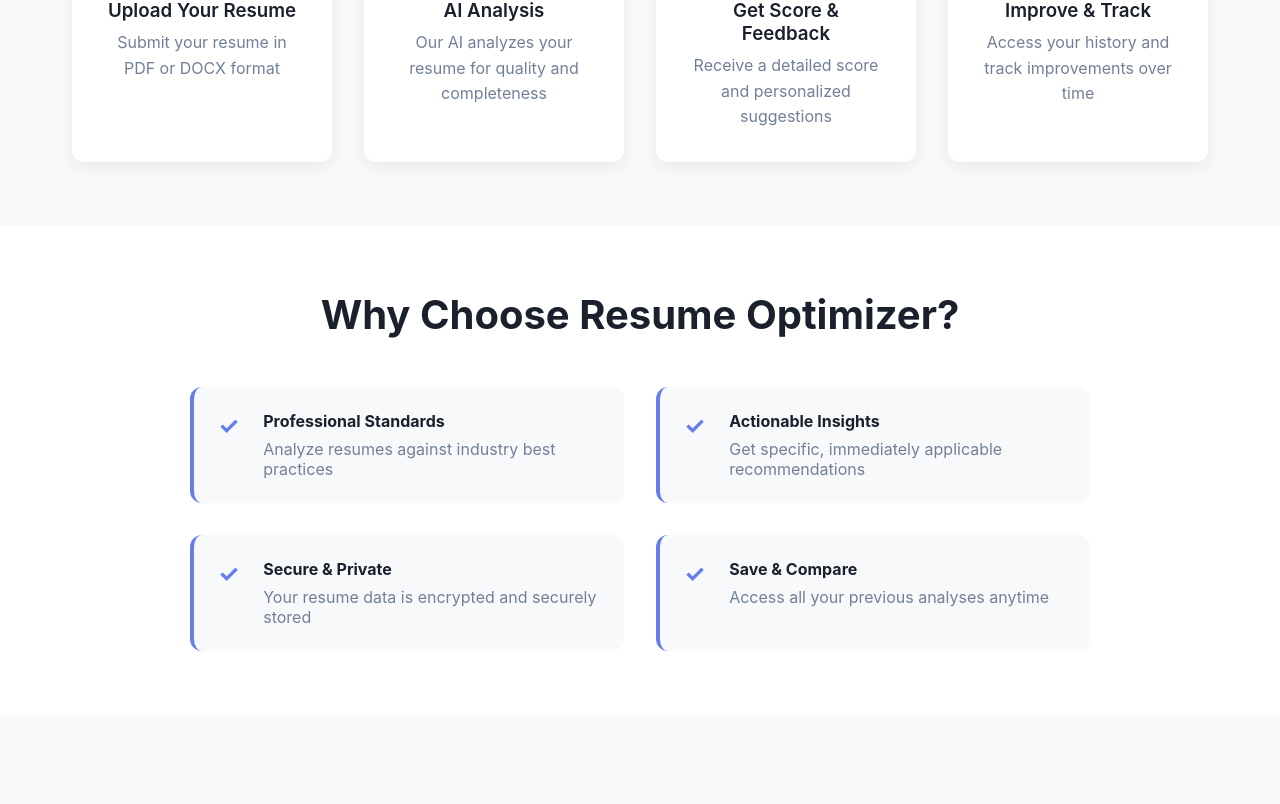
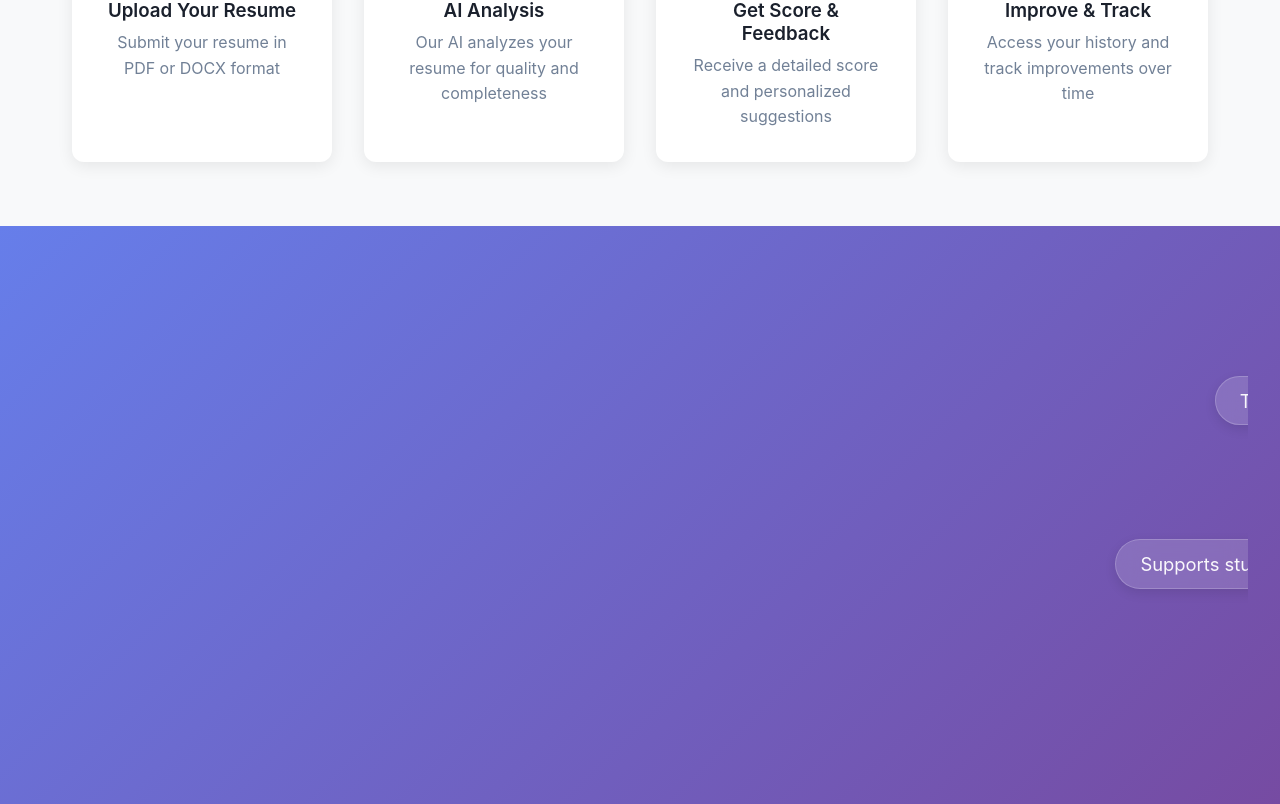
Before and after one commit to JuliusEje/Advanced-Software-Engineering, a Vue app in the folder frontend/: page / in a window 1280 px wide. Shown: the part 702-1506 px from the top of the page. Before the commit the page ends 1417 px from the top, so only its background shows below. Built offline with nearby package versions, Linux system fonts and the light colour scheme.

Commit message:
add(feedback): add feedback on homepage

```diff
--- /dev/null
+++ b/frontend/src/components/DanmakuTestimonials.vue
@@ -0,0 +1,265 @@
+<template>
+  <div class="danmaku-container">
+    <div class="danmaku-stage">
+      <div
+        v-for="message in activeMessages"
+        :key="message.id"
+        class="danmaku-message"
+        :style="{
+          top: message.top + 'px',
+          animationDuration: message.duration + 's',
+          animationPlayState: message.paused ? 'paused' : 'running'
+        }"
+        @mouseenter="pauseMessage(message.id)"
+        @mouseleave="resumeMessage(message.id)"
+      >
+        <span class="message-text">{{ message.text }}</span>
+        <span class="message-author">— {{ message.author }}</span>
+      </div>
+    </div>
+  </div>
+</template>
+
+<script setup lang="ts">
+import { ref, onMounted, onUnmounted } from 'vue'
+
+interface DanmakuMessage {
+  id: number
+  text: string
+  author: string
+  top: number
+  duration: number
+  paused: boolean
+}
+
+const studentNames = [
+  "Sarah M.", "James L.", "Emily R.", "Michael T.", "Jessica W.",
+  "David K.", "Amanda P.", "Ryan C.", "Nicole H.", "Chris B.",
+  "Lauren S.", "Alex J.", "Megan F.", "Daniel G.", "Rachel N."
+]
+
+const professorNames = [
+  "Prof. Anderson", "Dr. Martinez", "Prof. Chen", "Dr. Williams", "Prof. Thompson"
+]
+
+const studentTestimonials = [
+  "This helped me land my first internship.",
+  "My CV looks way more professional now.",
+  "I finally understand how to structure my resume.",
+  "Super helpful for someone with no experience.",
+  "Got more interview calls after using this.",
+  "Makes resume building so much easier.",
+  "Clear guidance, no more guessing.",
+  "Saved me so much time.",
+  "I wish I found this earlier.",
+  "Helped me stand out among other applicants.",
+  "Now I actually feel confident applying.",
+  "Simple but very effective.",
+  "Great for beginners.",
+  "My resume finally makes sense.",
+  "Really useful for JCU students."
+]
+
+const professorTestimonials = [
+  "A practical tool for improving student employability.",
+  "Helps students present their skills more effectively.",
+  "Encourages structured and professional CV writing.",
+  "A useful resource for career preparation.",
+  "Supports students in building job-ready profiles."
+]
+
+const activeMessages = ref<DanmakuMessage[]>([])
+let messageIdCounter = 0
+let spawnInterval: number
+const maxMessages = 10
+const spawnDelay = 2500 // 2.5 seconds
+const containerHeight = 450 // Height of danmaku area
+const messageHeight = 50 // Approximate height of each message (increased)
+const padding = 20 // Top and bottom padding
+
+const getRandomTestimonial = (): { text: string; author: string } => {
+  // 80% student, 20% professor
+  const isStudent = Math.random() < 0.8
+
+  if (isStudent) {
+    const text = studentTestimonials[Math.floor(Math.random() * studentTestimonials.length)]
+    const author = studentNames[Math.floor(Math.random() * studentNames.length)]
+    return { text, author }
+  } else {
+    const text = professorTestimonials[Math.floor(Math.random() * professorTestimonials.length)]
+    const author = professorNames[Math.floor(Math.random() * professorNames.length)]
+    return { text, author }
+  }
+}
+
+const getRandomDuration = (): number => {
+  // 12-18 seconds
+  return Math.random() * 6 + 12
+}
+
+const getRandomTop = (): number => {
+  // Random position within container, avoiding edges
+  const usableHeight = containerHeight - messageHeight - (padding * 2)
+  return Math.random() * usableHeight + padding
+}
+
+const spawnMessage = () => {
+  if (activeMessages.value.length >= maxMessages) {
+    return
+  }
+
+  const testimonial = getRandomTestimonial()
+  const newMessage: DanmakuMessage = {
+    id: messageIdCounter++,
+    text: testimonial.text,
+    author: testimonial.author,
+    top: getRandomTop(),
+    duration: getRandomDuration(),
+    paused: false
+  }
+
+  activeMessages.value.push(newMessage)
+
+  // Remove message after animation completes
+  setTimeout(() => {
+    activeMessages.value = activeMessages.value.filter(m => m.id !== newMessage.id)
+  }, newMessage.duration * 1000)
+}
+
+const pauseMessage = (id: number) => {
+  const message = activeMessages.value.find(m => m.id === id)
+  if (message) {
+    message.paused = true
+  }
+}
+
+const resumeMessage = (id: number) => {
+  const message = activeMessages.value.find(m => m.id === id)
+  if (message) {
+    message.paused = false
+  }
+}
+
+onMounted(() => {
+  // Spawn initial messages with staggered timing
+  for (let i = 0; i < 5; i++) {
+    setTimeout(() => {
+      spawnMessage()
+    }, i * 600)
+  }
+
+  // Continue spawning messages
+  spawnInterval = window.setInterval(() => {
+    spawnMessage()
+  }, spawnDelay)
+})
+
+onUnmounted(() => {
+  clearInterval(spawnInterval)
+})
+</script>
+
+<style scoped>
+.danmaku-container {
+  background: linear-gradient(135deg, #667eea 0%, #764ba2 100%);
+  padding: 4rem 2rem;
+  position: relative;
+  overflow: hidden;
+  min-height: 450px;
+}
+
+.danmaku-stage {
+  position: relative;
+  width: 100%;
+  height: 450px;
+  overflow: hidden;
+}
+
+.danmaku-message {
+  position: absolute;
+  right: -100%;
+  white-space: nowrap;
+  color: rgba(255, 255, 255, 0.95);
+  font-size: 1.15rem;
+  font-weight: 400;
+  padding: 0.8rem 1.5rem;
+  background: rgba(255, 255, 255, 0.15);
+  backdrop-filter: blur(10px);
+  border-radius: 25px;
+  border: 1px solid rgba(255, 255, 255, 0.2);
+  box-shadow: 0 4px 12px rgba(0, 0, 0, 0.1);
+  animation: slide-left linear forwards;
+  cursor: default;
+  user-select: none;
+  transition: transform 0.2s;
+  display: flex;
+  align-items: center;
+  gap: 0.5rem;
+}
+
+.danmaku-message:hover {
+  transform: scale(1.05);
+  background: rgba(255, 255, 255, 0.25);
+}
+
+.message-text {
+  color: rgba(255, 255, 255, 0.95);
+}
+
+.message-author {
+  color: rgba(255, 255, 255, 0.75);
+  font-size: 0.95rem;
+  font-style: italic;
+}
+
+@keyframes slide-left {
+  from {
+    right: -100%;
+  }
+  to {
+    right: 110%;
+  }
+}
+
+@media (max-width: 768px) {
+  .danmaku-container {
+    padding: 3rem 1rem;
+    min-height: 350px;
+  }
+
+  .danmaku-stage {
+    height: 350px;
+  }
+
+  .danmaku-message {
+    font-size: 1rem;
+    padding: 0.6rem 1.2rem;
+  }
+
+  .message-author {
+    font-size: 0.85rem;
+  }
+}
+
+@media (max-width: 480px) {
+  .danmaku-container {
+    min-height: 250px;
+  }
+
+  .danmaku-stage {
+    height: 250px;
+  }
+
+  .danmaku-message {
+    font-size: 0.9rem;
+    padding: 0.5rem 1rem;
+    flex-direction: column;
+    align-items: flex-start;
+    gap: 0.2rem;
+  }
+
+  .message-author {
+    font-size: 0.8rem;
+  }
+}
+</style>
--- a/frontend/src/views/Home.vue
+++ b/frontend/src/views/Home.vue
@@ -73,39 +73,7 @@
       </div>
     </div>
 
-    <div class="benefits-section">
-      <h2>Why Choose Resume Optimizer?</h2>
-      <div class="benefits-list">
-        <div class="benefit-item">
-          <span class="check-mark">✓</span>
-          <div>
-            <h4>Professional Standards</h4>
-            <p>Analyze resumes against industry best practices</p>
-          </div>
-        </div>
-        <div class="benefit-item">
-          <span class="check-mark">✓</span>
-          <div>
-            <h4>Actionable Insights</h4>
-            <p>Get specific, immediately applicable recommendations</p>
-          </div>
-        </div>
-        <div class="benefit-item">
-          <span class="check-mark">✓</span>
-          <div>
-            <h4>Secure & Private</h4>
-            <p>Your resume data is encrypted and securely stored</p>
-          </div>
-        </div>
-        <div class="benefit-item">
-          <span class="check-mark">✓</span>
-          <div>
-            <h4>Save & Compare</h4>
-            <p>Access all your previous analyses anytime</p>
-          </div>
-        </div>
-      </div>
-    </div>
+    <DanmakuTestimonials />
   </div>
 </template>
 
@@ -113,6 +81,7 @@
 import { useRouter } from "vue-router";
 import { useAuthStore } from "@/stores/auth";
 import TypingEffect from "@/components/TypingEffect.vue";
+import DanmakuTestimonials from "@/components/DanmakuTestimonials.vue";
 
 const router = useRouter();
 const authStore = useAuthStore();
@@ -296,54 +265,6 @@ const handleLogout = async () => {
   line-height: 1.6;
 }
 
-.benefits-section {
-  background: white;
-  padding: 4rem 2rem;
-  margin-top: 4rem;
-}
-
-.benefits-section h2 {
-  font-size: 2.5rem;
-  color: #1a202c;
-  text-align: center;
-  margin-bottom: 3rem;
-  font-weight: 700;
-}
-
-.benefits-list {
-  max-width: 900px;
-  margin: 0 auto;
-  display: grid;
-  grid-template-columns: repeat(auto-fit, minmax(300px, 1fr));
-  gap: 2rem;
-}
-
-.benefit-item {
-  display: flex;
-  gap: 1.5rem;
-  padding: 1.5rem;
-  background: #f8f9fa;
-  border-radius: 12px;
-  border-left: 4px solid #667eea;
-}
-
-.check-mark {
-  flex-shrink: 0;
-  font-size: 1.5rem;
-  color: #667eea;
-  font-weight: 700;
-}
-
-.benefit-item h4 {
-  color: #1a202c;
-  margin-bottom: 0.5rem;
-}
-
-.benefit-item p {
-  color: #718096;
-  margin: 0;
-}
-
 @media (max-width: 768px) {
   .navbar-content {
     flex-direction: column;
@@ -363,8 +284,7 @@ const handleLogout = async () => {
     font-size: 1rem;
   }
 
-  .features-section h2,
-  .benefits-section h2 {
+  .features-section h2 {
     font-size: 1.8rem;
   }
 }
```
